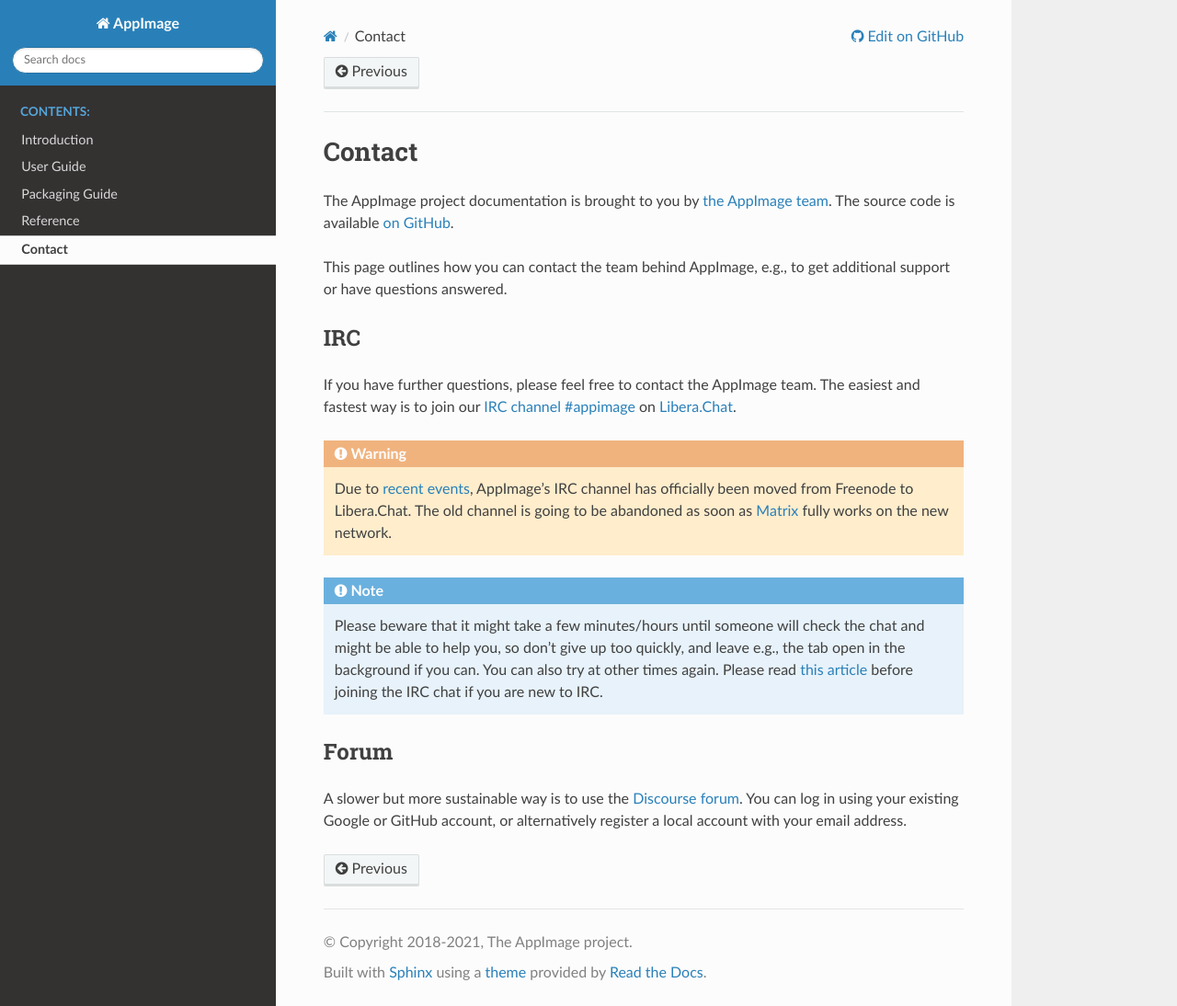
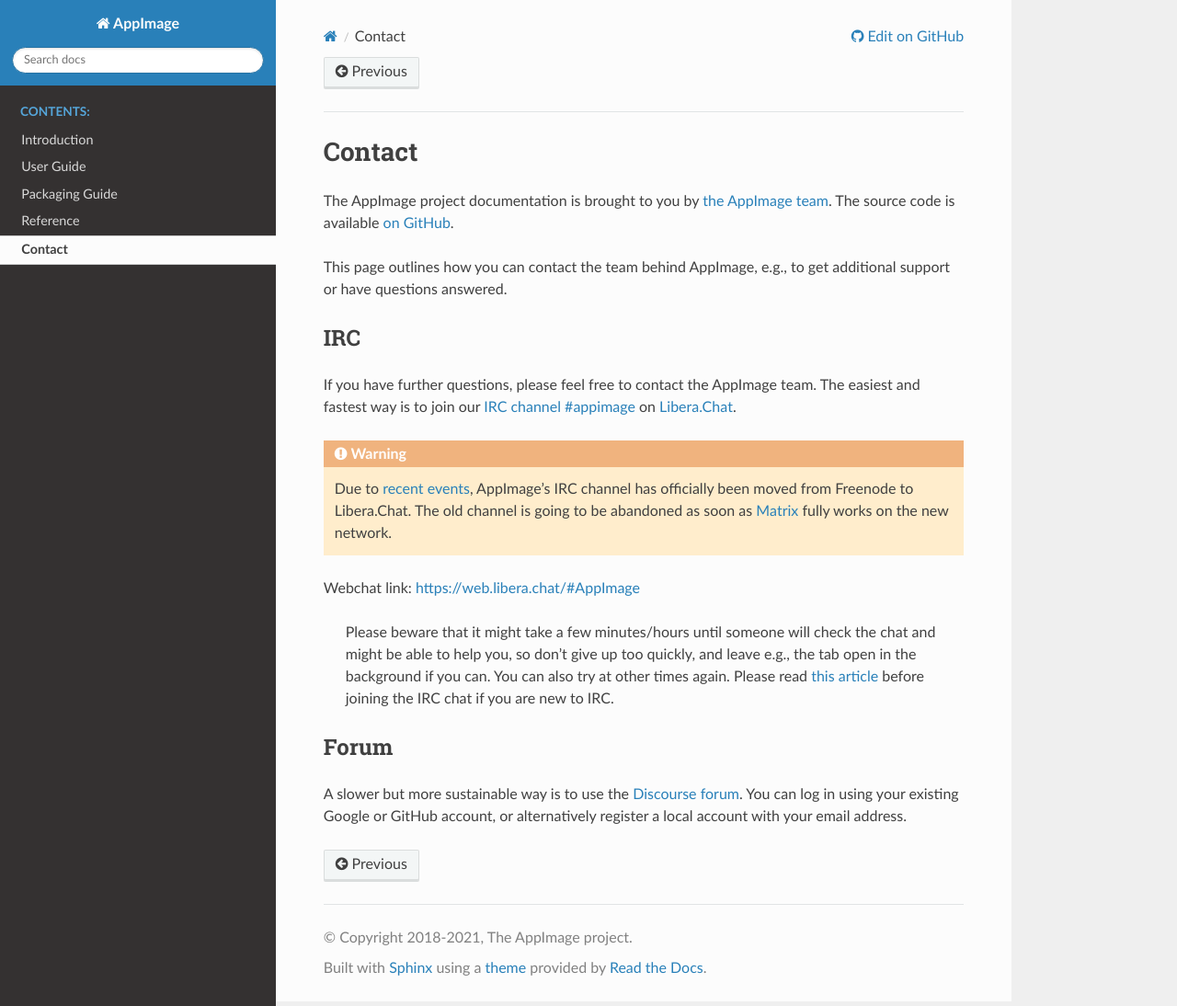
Before and after one commit to AppImage/docs.appimage.org, a Sphinx documentation site: the page built from source/contact.rst, in a window 1280 px wide and 1094 px high. Shown: the whole window at 92% size. Built offline with Sphinx 7.4.7 and the Read the Docs theme 2.0.0, drawn with Linux system fonts in a browser that asks for light colours; some of the changed lines change nothing that is shown.

Commit message:
Webchat link: https://web.libera.chat/#AppImage
https://github.com/AppImage/AppImageKit/issues/1136

```diff
--- a/source/contact.rst
+++ b/source/contact.rst
@@ -18,11 +18,7 @@
    Due to `recent events <https://gist.github.com/joepie91/df80d8d36cd9d1bde46ba018af497409/>`__, AppImage's IRC channel has officially been moved from Freenode to Libera.Chat.
    The old channel is going to be abandoned as soon as `Matrix <https://github.com/matrix-org/matrix-appservice-irc/wiki/Bridged-IRC-networks>`__ fully works on the new network.
 
-..
-   TODO: add new webchat link
-   (`webchat <https://webchat.libera.ch/?channels=appimage>`__).
-
-.. note::
+Webchat link: https://web.libera.chat/#AppImage
 
    Please beware that it might take a few minutes/hours until someone will check the chat and might be able to help you, so don't give up too quickly, and leave e.g., the tab open in the background if you can. You can also try at other times again. Please read `this article <https://workaround.org/getting-help-on-irc/>`__ before joining the IRC chat if you are new to IRC.
 
```
